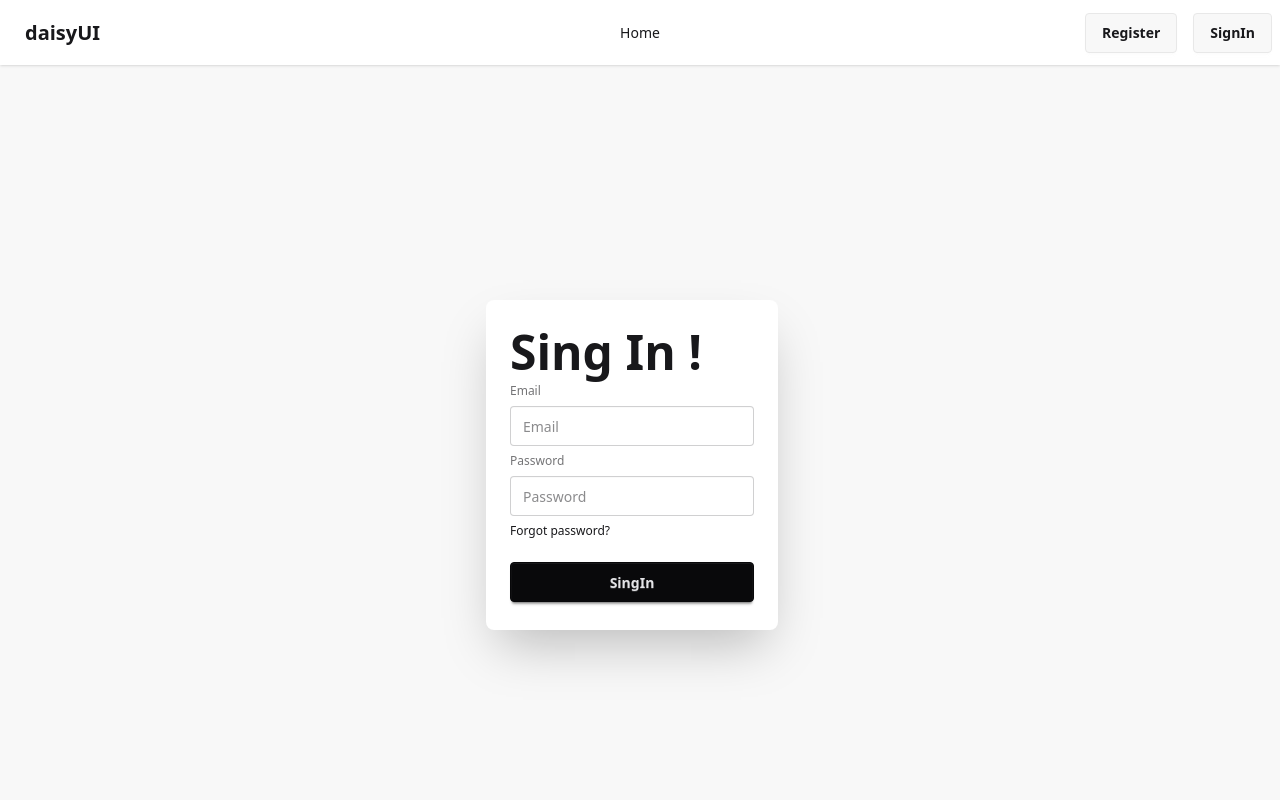
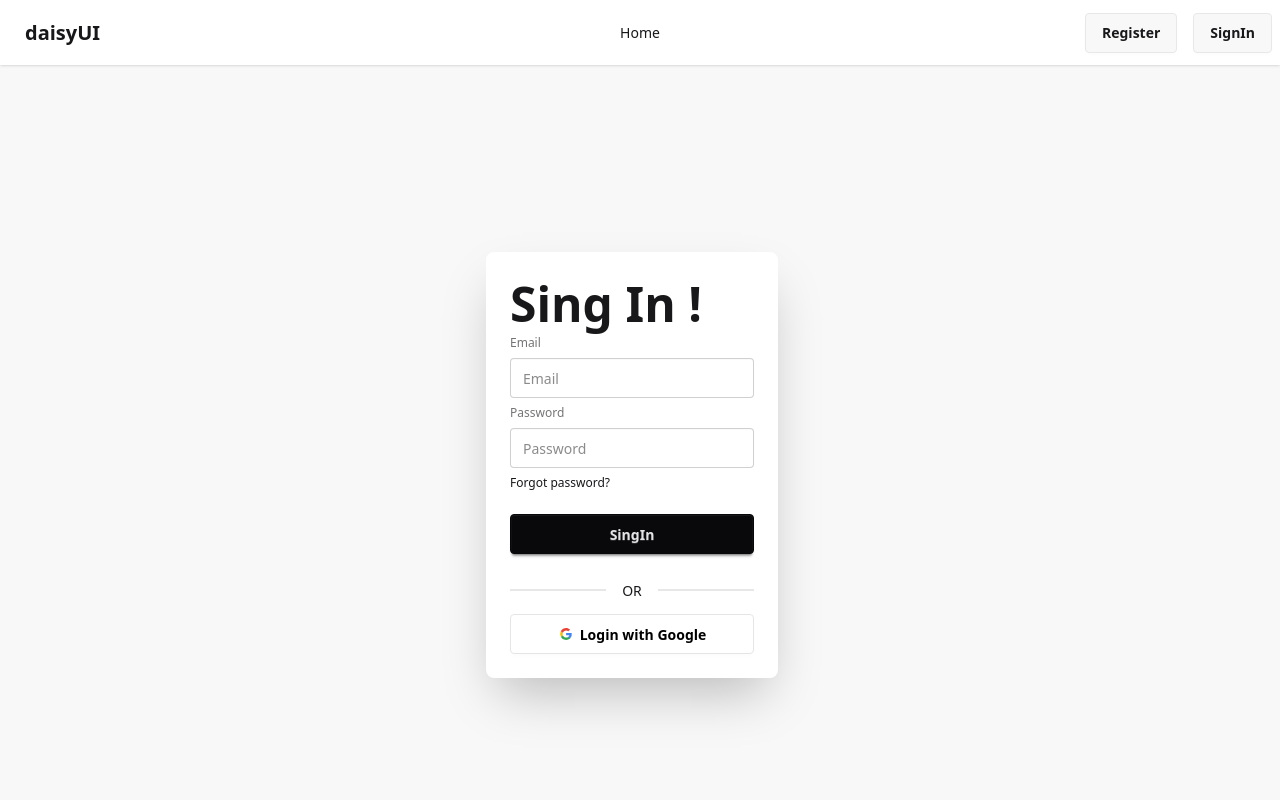
Before and after one commit to mmiskatul/Job-portal-client, a React (Vite) app: page /signIn in a window 1280 px wide. Shown: the top 800 px of the page. Built offline with nearby package versions, Linux system fonts and the light colour scheme; no server answers.

Commit message:
add socal login and create provider

```diff
--- a/src/contexts/AuthContext/AuthProvider.jsx
+++ b/src/contexts/AuthContext/AuthProvider.jsx
@@ -1,10 +1,14 @@
 import React, { useEffect, useState } from "react";
 import { AuthContext } from "./AuthContext";
+
+const Googleprovider = new GoogleAuthProvider();
+
 import {
   createUserWithEmailAndPassword,
   onAuthStateChanged,
   signInWithEmailAndPassword,
   signOut,
+  GoogleAuthProvider, signInWithPopup
 } from "firebase/auth";
 import { auth } from "../../firebase/firebase.init";
 
@@ -20,10 +24,15 @@
     setLoading(true);
     return signInWithEmailAndPassword(auth, email, password);
   };
+  const SingInWithGoogle=(auth,GoogleAuthProvider)=>{
+    setLoading(true);
+    return signInWithPopup(auth,GoogleAuthProvider);
+  }
   const singOutUser = () => {
     setLoading(true);
     return signOut(auth);
   };
+
   useEffect(() => {
     const unSubscribe = onAuthStateChanged(auth, (currentUser) => {
       setUser(currentUser);
@@ -41,6 +50,7 @@
     createUser,
     singInUser,
     singOutUser,
+    SingInWithGoogle,
   };
   return <AuthContext value={authInfo}>{children}</AuthContext>;
 };
--- a/src/pages/Register/Register.jsx
+++ b/src/pages/Register/Register.jsx
@@ -1,5 +1,6 @@
 import React, { use } from "react";
 import { AuthContext } from "../../contexts/AuthContext/AuthContext";
+import SocialLogin from "../shared/SocialLogin";
 
 const Register = () => {
   const {createUser}=use(AuthContext);
@@ -42,6 +43,9 @@
                 <button className="btn btn-neutral mt-4">Register</button>
               </fieldset>
             </form>
+           <div>
+             <SocialLogin/>
+           </div>
           </div>
         </div>
       </div>
--- a/src/pages/SignIn/SignIn.jsx
+++ b/src/pages/SignIn/SignIn.jsx
@@ -1,5 +1,6 @@
 import React, { use } from "react";
 import { AuthContext } from "../../contexts/AuthContext/AuthContext";
+import SocialLogin from "../shared/SocialLogin";
 
 const SignIn = () => {
   const { singInUser } = use(AuthContext);
@@ -46,6 +47,9 @@
                 <button className="btn btn-neutral mt-4">SingIn </button>
               </fieldset>
             </form>
+            <div>
+              <SocialLogin/>
+            </div>
           </div>
         </div>
       </div>
--- /dev/null
+++ b/src/pages/shared/SocialLogin.jsx
@@ -0,0 +1,42 @@
+import React from "react";
+
+const SocialLogin = () => {
+  return (
+    <div className="">
+      <div className="divider">OR</div>
+      {/* Google */}
+      <button className="w-full btn bg-white text-black border-[#e5e5e5]">
+        <svg
+          aria-label="Google logo"
+          width="16"
+          height="16"
+          xmlns="http://www.w3.org/2000/svg"
+          viewBox="0 0 512 512"
+        >
+          <g>
+            <path d="m0 0H512V512H0" fill="#fff"></path>
+            <path
+              fill="#34a853"
+              d="M153 292c30 82 118 95 171 60h62v48A192 192 0 0190 341"
+            ></path>
+            <path
+              fill="#4285f4"
+              d="m386 400a140 175 0 0053-179H260v74h102q-7 37-38 57"
+            ></path>
+            <path
+              fill="#fbbc02"
+              d="m90 341a208 200 0 010-171l63 49q-12 37 0 73"
+            ></path>
+            <path
+              fill="#ea4335"
+              d="m153 219c22-69 116-109 179-50l55-54c-78-75-230-72-297 55"
+            ></path>
+          </g>
+        </svg>
+        Login with Google
+      </button>
+    </div>
+  );
+};
+
+export default SocialLogin;
```
